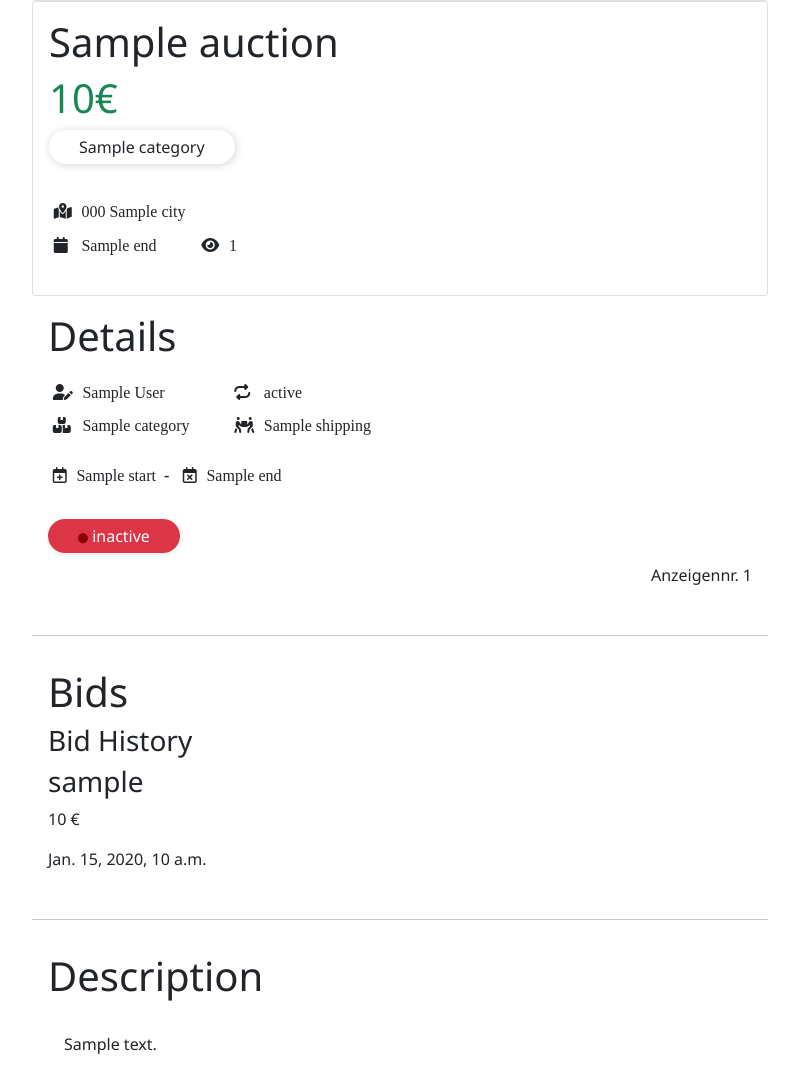
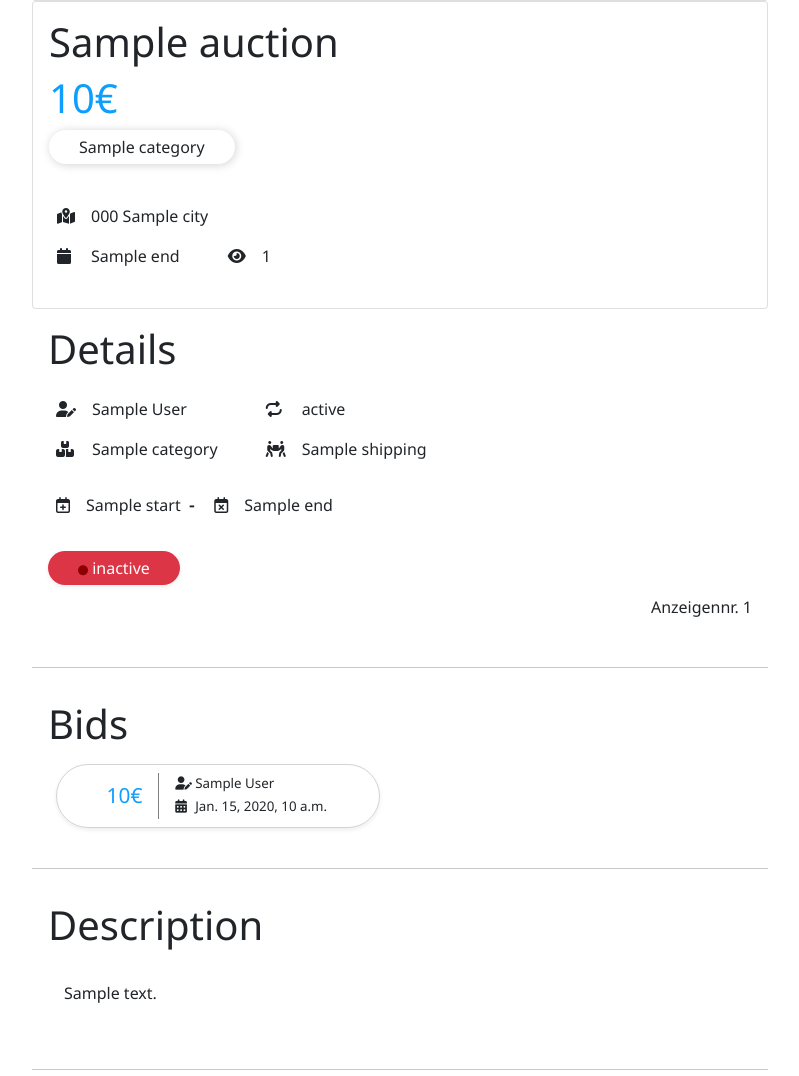
Before and after one commit to nilskruthoff/CS50Commerce, a Django app: template auctions/templates/auctions/show.html in a window 1280 px wide. Shown: the part 860-1936 px from the top of the page, without its empty margins (240-1039 px from the left). Run offline with Django 3.2, Linux system fonts and the light colour scheme; the template is opened without the code that fills it: most values are stand-ins (such as "Sample title", 1, 10 or a date in 2020); some libraries are stand-ins or nearby versions; some web fonts are replaced.

Commit message:
- detailed styling of bid section

```diff
--- a/auctions/controller/AuctionController.py
+++ b/auctions/controller/AuctionController.py
@@ -4,7 +4,7 @@ from django.shortcuts import render, redirect
 from auctions.forms.AuctionForm import AuctionForm
 from auctions.forms.CommentForm import CommentForm
 from auctions.models import Auction
-from auctions.services import AuctionsService, UserService, WatchlistService, CommentService
+from auctions.services import AuctionsService, UserService, WatchlistService, CommentService, BidService
 
 
 @login_required
@@ -28,6 +28,7 @@ def add(request):
 
 def show(request, auction_id):
     auction = AuctionsService.get_auction(auction_id)
+    bids = BidService.get_all_bids(auction)
     auction.update_views()
 
     return render(request, 'auctions/show.html', {
@@ -35,7 +36,7 @@ def show(request, auction_id):
         "auction": AuctionsService.prepare_auction(auction, short_description=False),
         "comments": CommentService.get_comments(auction),
         "comment_form": CommentForm(),
-        "bids": auction.bid_set.all(),
+        "bids": bids,
         "user": auction.user,
         "authenticated": request.user.is_authenticated,
         "on_watchlist": WatchlistService.on_watchlist(auction),
--- a/auctions/services/AuctionsService.py
+++ b/auctions/services/AuctionsService.py
@@ -1,5 +1,6 @@
 from django.forms import model_to_dict
 
+from . import BidService
 from ..models import Auction, User
 from PIL import Image
 import datetime
@@ -29,7 +30,7 @@ def validate_date(auction: Auction):
     return True if auction.end > auction.start else False
 
 
-def prepare_auction(auction: Auction, short_description: bool = True, length: int = 100) -> Auction:
+def prepare_auction(auction: Auction, short_description: bool = True, length: int = 100):
     auction.url = auction.get_url()
     if short_description and len(auction.description) > length:
         auction.description = auction.get_short_description(length=length)
@@ -38,6 +39,7 @@ def prepare_auction(auction: Auction, short_description: bool = True, length: in
     auction.state = get_state(auction.state)
     auction.start = date_format(auction.start)
     auction.end = date_format(auction.end)
+
     return auction
 
 
--- a/auctions/static/auctions/css/show.css
+++ b/auctions/static/auctions/css/show.css
@@ -4,7 +4,7 @@
 
 .price {
   font-weight: 425;
-  color: #198754;
+  color: #0D9EFE;
 }
 
 .subheader {
@@ -16,13 +16,29 @@
   padding: 1rem 1rem;
 }
 
-th, td {
-  padding: 0.3rem;
-  font-family: "Fira Sans";
-  font-weight: 350;
+tr, td {
+  padding: 0.5rem;
 }
 
+.bid-table td {
+  padding: 0.1rem;
+  font-weight: 200;
+}
 
 .cell {
   padding-right: 2.5rem;
 }
+
+.bid {
+  border: 1px lightgray solid;
+  border-radius: 2rem;
+  padding: 0.5rem 3rem;
+  margin: 0.5rem;
+  font-size: smaller;
+}
+
+.bid-price {
+  border-right: 1px gray solid;
+  font-size: 1.3rem;
+  color: #0D9EFE;
+}
--- a/auctions/templates/auctions/show.html
+++ b/auctions/templates/auctions/show.html
@@ -35,7 +35,7 @@
                     <h1 class="title">{{ auction.title }}</h1>
                     <h1 class="price">{{ auction.price }}€</h1>
                     <p class="category-tag">{{ auction.category }}</p>
-                    <table class="my-3 ">
+                    <table class="my-3 tabel-overview">
                         <tr>
                             <td><i class="fa-solid fa-map-location-dot"></i></td>
                             <td colspan="3">
@@ -71,7 +71,7 @@
             <div class="section">
                 <h1 class="subheader">Details</h1>
                 <table class="card-body">
-                    <tbody class="my-3">
+                    <tbody class="my-3 table-details">
                         <tr>
                             <td><i class="fa-solid fa-user-pen"></i></td>
                             <td>{{ auction.user.first_name }} {{ auction.user.last_name }}</td>
@@ -88,7 +88,7 @@
                         </tr>
                     </tbody>
                 </table>
-                <table class="my-3">
+                <table class="my-3 table-details">
                     <tbody>
                         <tr>
                             <td><i class="fa-regular fa-calendar-plus"></i></td>
@@ -130,12 +130,28 @@
                         </div>
                     {% endif %}
                 {% endif %}
-                <h3 class="card-title">Bid History</h3>
                 {% if bids %}
                     {% for bid in bids reversed %}
-                        <h3>{{ bid.user.username }}</h3>
-                        <p>{{ bid.price }} €</p>
-                        <p>{{ bid.date }}</p>
+                        {% if forloop.first %}<div class="row">{% endif %}
+                        <div class="col-lg-6 col-sm-12">
+                            <div class="bid shadow-sm">
+                                <table class="bid-table">
+                                    <tr>
+                                        <div class="mx-3">
+                                            <td class="bid-price" style="padding-right: 1rem" rowspan="2">{{ bid.price }}€</td>
+                                        </div>
+                                        <td style="padding-left: 1rem"><i class="fa-solid fa-user-pen"></i></td>
+                                        <td>{{ bid.user.first_name }} {{ bid.user.last_name }}</td>
+                                    </tr>
+                                    <tr>
+                                        <td style="padding-left: 1rem"><i class="fa-solid fa-calendar-days"></i></td>
+                                        <td>{{ bid.date }}</td>
+                                    </tr>
+                                </table>
+                            </div>
+                        </div>
+                        {% if forloop.counter|divisibleby:2 %}</div><div class="row">{% endif %}
+                        {% if forloop.last %}</div>{% endif %}
                     {% endfor %}
                 {% else %}
                     <p>No bids.</p>
```
Also changed, not shown: auctions/services/BidService.py (+13 -0 lines), auctions/migrations/0002_auction_state.py (added), auctions/static/resources/2022/02/16/tshort.jpeg (added), db.sqlite3.
